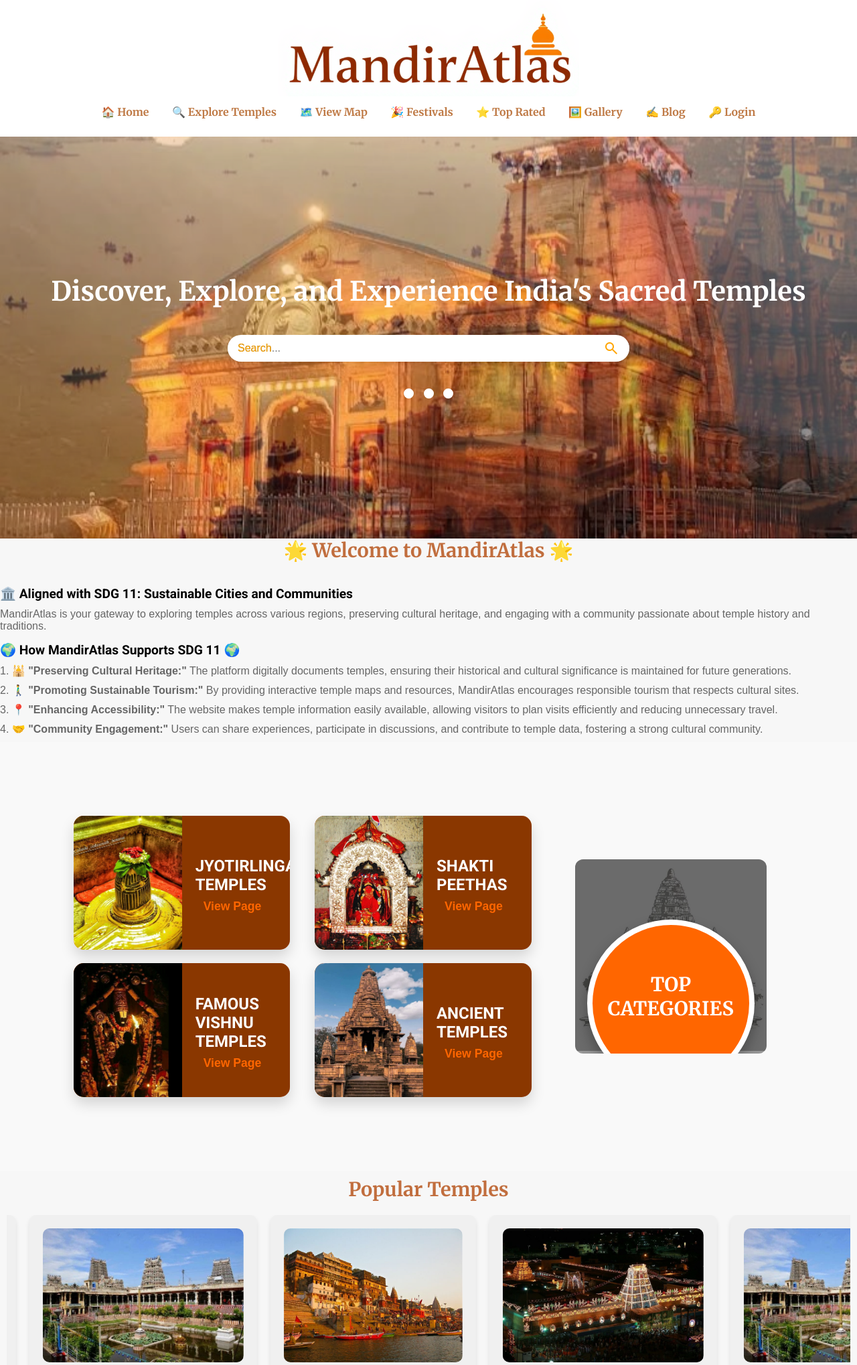
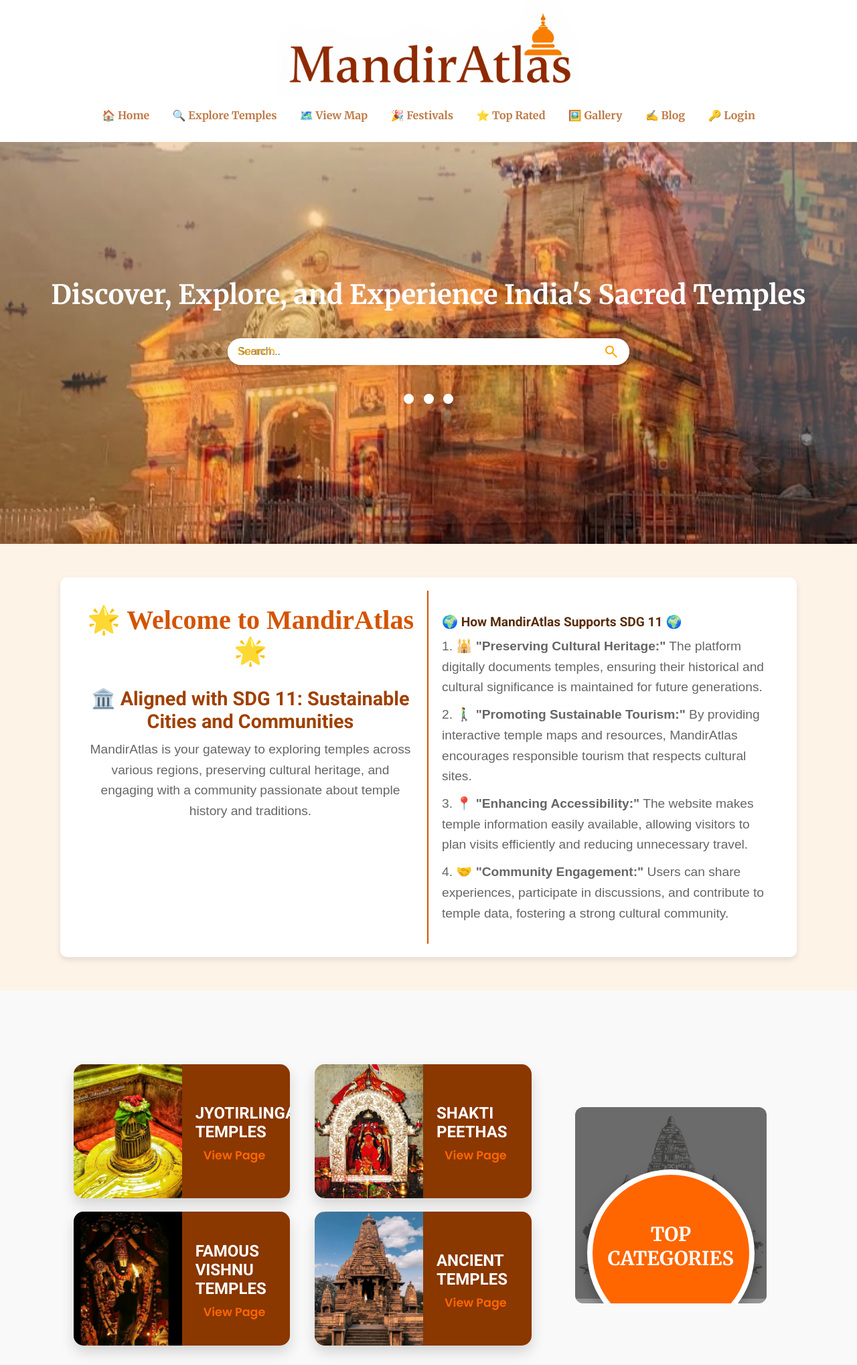
Before and after one commit to Sowmya2026/MandirAtlass, a PHP site: page / in a window 1280 px wide. Shown: the top 2038 px of the page at 67% size. Run offline with PHP 8.4, Linux system fonts and the light colour scheme.

Commit message:
Update home.css

```diff
--- a/MandirTrack/home.css
+++ b/MandirTrack/home.css
@@ -467,12 +467,13 @@
     color: #c16e3e;
 }
 .popular-temples {
-    padding: 10px 10px;
+    padding: 10px 130px;
     position: relative;
     overflow: hidden; /* Hide images when they move out of view */
   }
 
   .temple-slider {
+    padding-bottom: 50px;
     display: flex;
     overflow: hidden; /* Hide content that overflows */
   }
@@ -572,6 +573,7 @@
   .social-media a {
     padding-top:10px ;
     color: #fff;
+    font-size: large;
     text-decoration: none;
     margin: 0 10px;
   }
@@ -632,6 +634,7 @@
 .footer-links ul li {
   display: inline;
   margin: 0 10px;
+  font-size: large;
 }
 
 .footer-links a, .social-media a {
@@ -646,8 +649,8 @@
 }
 
 .contact-photo {
-  width: 80px;
-  height: 80px;
+  width: 100px;
+  height: 100px;
   border-radius: 50%;
   margin-bottom: 10px;
   object-fit: cover;
@@ -670,6 +673,7 @@
   color: #222;
   margin: 10% auto;
   padding: 20px;
+  font-size: large;
   border-radius: 8px;
   width: 50%;
   text-align: center;
@@ -698,3 +702,55 @@
   margin: 0 5px;
   cursor: pointer;
 }
+
+@import url("https://fonts.googleapis.com/css2?family=Playfair+Display:wght@600&family=Poppins:wght@300;400;600&display=swap");
+
+body {
+    font-family: "Poppins", sans-serif;
+    margin: 0;
+    padding: 0;
+    background-color: #fdf3e7;
+    color: #5a2d0c;
+}
+.container {
+    display: flex;
+    max-width: 1100px;
+    margin: 50px auto;
+    padding: 20px;
+    background: #fff;
+    border-radius: 10px;
+    box-shadow: 0 4px 8px rgba(0, 0, 0, 0.1);
+    animation: fadeIn 1s ease-in-out;
+}
+.introduction, .sdg-content {
+    width: 50%;
+    padding: 20px;
+}
+.introduction {
+    border-right: 2px solid #d35400;
+    text-align: center;
+}
+.sdg-content {
+    text-align: left;
+}
+.introduction h2 {
+    color: #d35400;
+    font-size: 2.5rem;
+    font-family: "Playfair Display", serif;
+}
+.introduction h3 {
+    color: #a04000;
+    font-size: 1.8rem;
+    margin-top: 10px;
+}
+.introduction p, .sdg-content p {
+    font-size: 1.2rem;
+    line-height: 1.6;
+}
+.emoji {
+    font-size: 1.3rem;
+}
+@keyframes fadeIn {
+    from { opacity: 0; transform: translateY(-10px); }
+    to { opacity: 1; transform: translateY(0); }
+}
```
